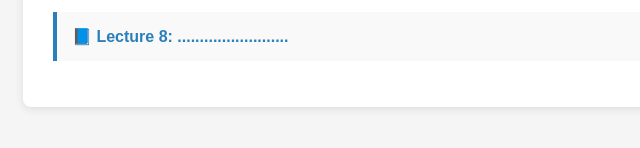
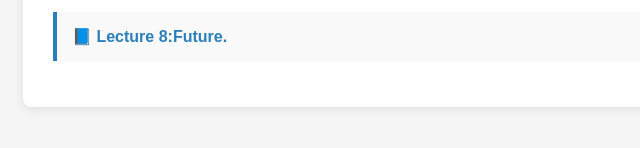
Before and after one commit to BekoAbdo/FlyingHigh, a plain HTML site: page home.html in a window 1280 px wide. Shown: the part 630-778 px from the top of the page, 187-827 px from the left. Drawn offline with Linux system fonts and the light colour scheme.

Commit message:
Update and rename index.html to home.html

```diff
--- a/index.html
+++ b/home.html
@@ -87,7 +87,7 @@
                 <a href="lec7.html" class="lesson-link">📘 Lecture 7: State verbs</a>
             </li>
             <li class="lesson-item">
-                <a href="lec8.html" class="lesson-link">📘 Lecture 8: .........................</a>
+                <a href="lec8.html" class="lesson-link">📘 Lecture 8:Future.<a>
             </li>
         </ul>
     </div>
```
